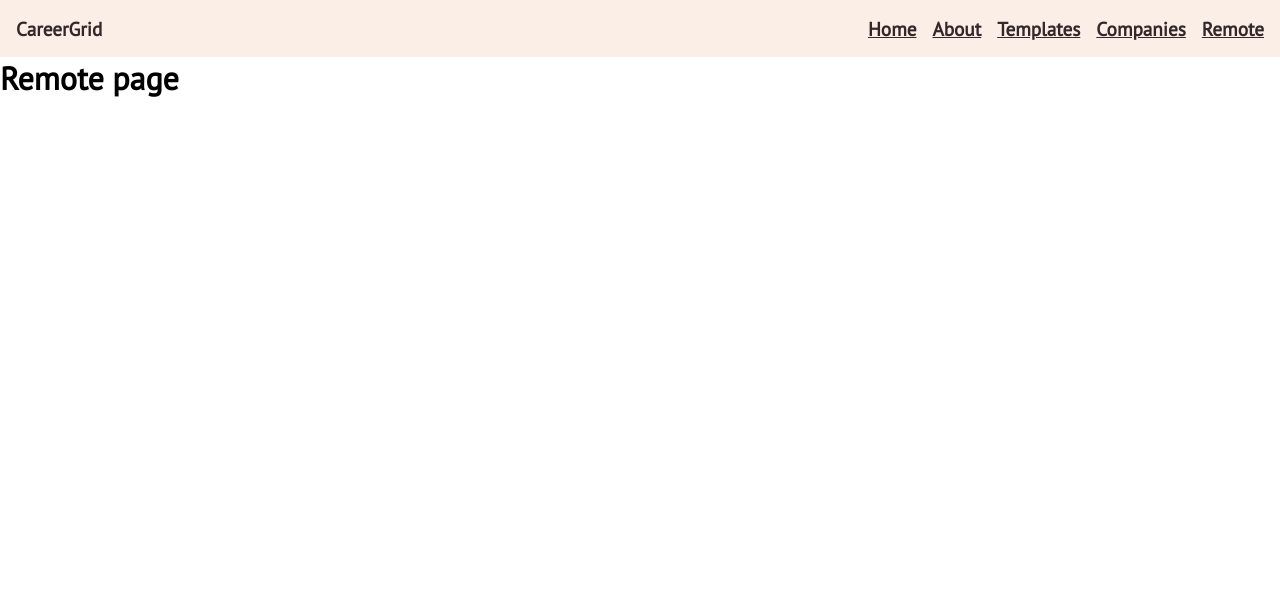
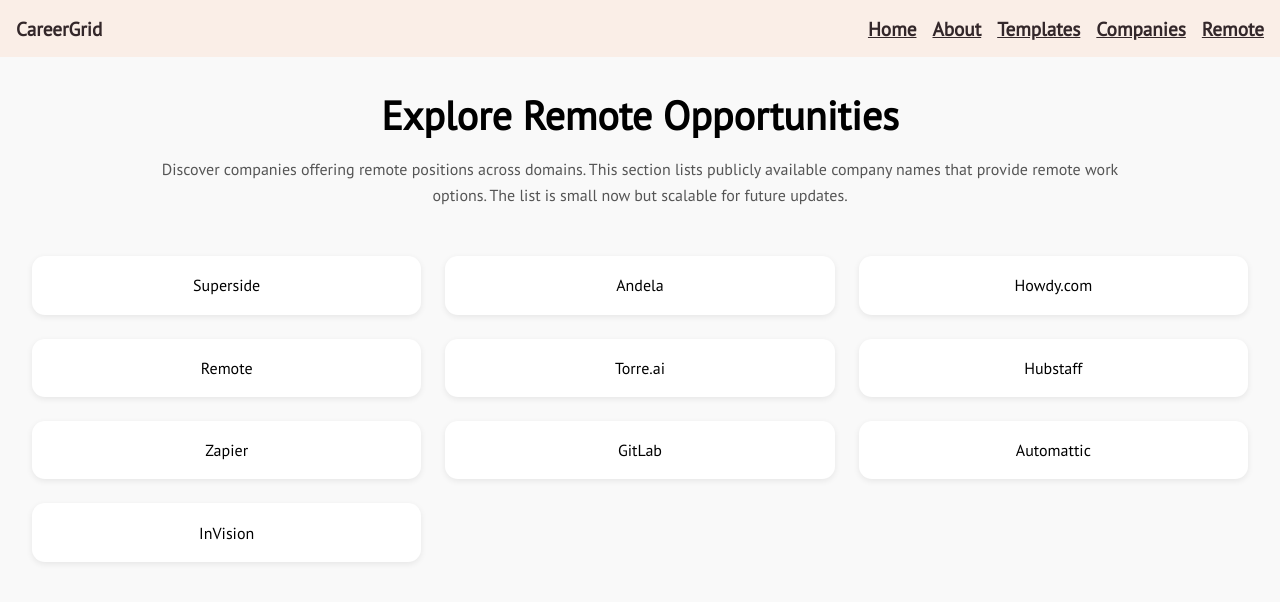
Before and after one commit to Yashvi-Khandelwal/CareerGrid-Website, a React (Vite) app: page /remote in a window 1280 px wide. Shown: the top 602 px of the page. Built offline with nearby package versions, Linux system fonts and the light colour scheme.

Commit message:
remote section started

```diff
--- /dev/null
+++ b/src/data/remoteCompaniesData.js
@@ -0,0 +1,14 @@
+// src/data/RemoteCompanies.js
+
+export const remoteCompanies = [
+ { id: 1, name: "Superside" },
+  { id: 2, name: "Andela" },
+  { id: 3, name: "Howdy.com" },
+  { id: 4, name: "Remote" },
+  { id: 5, name: "Torre.ai" },
+  { id: 6, name: "Hubstaff" },
+  { id: 7, name: "Zapier" },
+  { id: 8, name: "GitLab" },
+  { id: 9, name: "Automattic" },
+  { id: 10, name: "InVision" }
+];
--- /dev/null
+++ b/src/pages/Remote.css
@@ -0,0 +1,63 @@
+.remote-container {
+  padding: 2rem;
+  min-height: 100vh;
+  background-color: #f9f9f9;
+}
+
+.remote-hero {
+  text-align: center;
+  margin-bottom: 3rem;
+}
+
+.remote-hero h1 {
+  font-size: 2.5rem;
+  margin-bottom: 1rem;
+}
+
+.remote-hero p {
+  font-size: 1rem;
+  max-width: 60rem;
+  margin: 0 auto;
+  line-height: 1.6rem;
+  color: #555;
+}
+
+/* Grid container for company cards */
+.remote-grid {
+  display: grid;
+  grid-template-columns: repeat(auto-fit, minmax(18rem, 1fr));
+  gap: 1.5rem;
+}
+
+/* Individual company card */
+.remote-card {
+  background-color: #ffffff;
+  padding: 1.2rem;
+  border-radius: 0.8rem;
+  box-shadow: 0 2px 6px rgba(0, 0, 0, 0.08);
+  text-align: center;
+  font-weight: 500;
+  font-size: 1rem;
+  cursor: default;
+  transition: transform 0.2s, box-shadow 0.2s;
+}
+
+.remote-card:hover {
+  transform: translateY(-3px);
+  box-shadow: 0 6px 12px rgba(0, 0, 0, 0.12);
+}
+
+/* Responsive adjustments */
+@media (max-width: 992px) {
+  .remote-grid {
+    grid-template-columns: repeat(auto-fit, minmax(15rem, 1fr));
+    gap: 1rem;
+  }
+}
+
+@media (max-width: 576px) {
+  .remote-grid {
+    grid-template-columns: 1fr;
+    gap: 0.8rem;
+  }
+}
--- a/src/pages/Remote.jsx
+++ b/src/pages/Remote.jsx
@@ -1,7 +1,23 @@
+import "./Remote.css";
+import { remoteCompanies } from "../data/remoteCompaniesData";
+
 export const Remote = () =>{
     return(
-        <>
-            <h1>Remote page</h1>
-        </>
+           <section className="remote-container">
+      <div className="remote-hero">
+        <h1>Explore Remote Opportunities</h1>
+        <p>
+          Discover companies offering remote positions across domains. This section lists publicly available company names that provide remote work options. The list is small now but scalable for future updates.
+        </p>
+      </div>
+
+      <div className="remote-grid">
+        {remoteCompanies.map((company) => (
+          <div key={company.id} className="remote-card">
+            {company.name}
+          </div>
+        ))}
+      </div>
+    </section>
     )
 }
```
Also changed, not shown: src/pages/About.css (line endings or trailing spaces).
